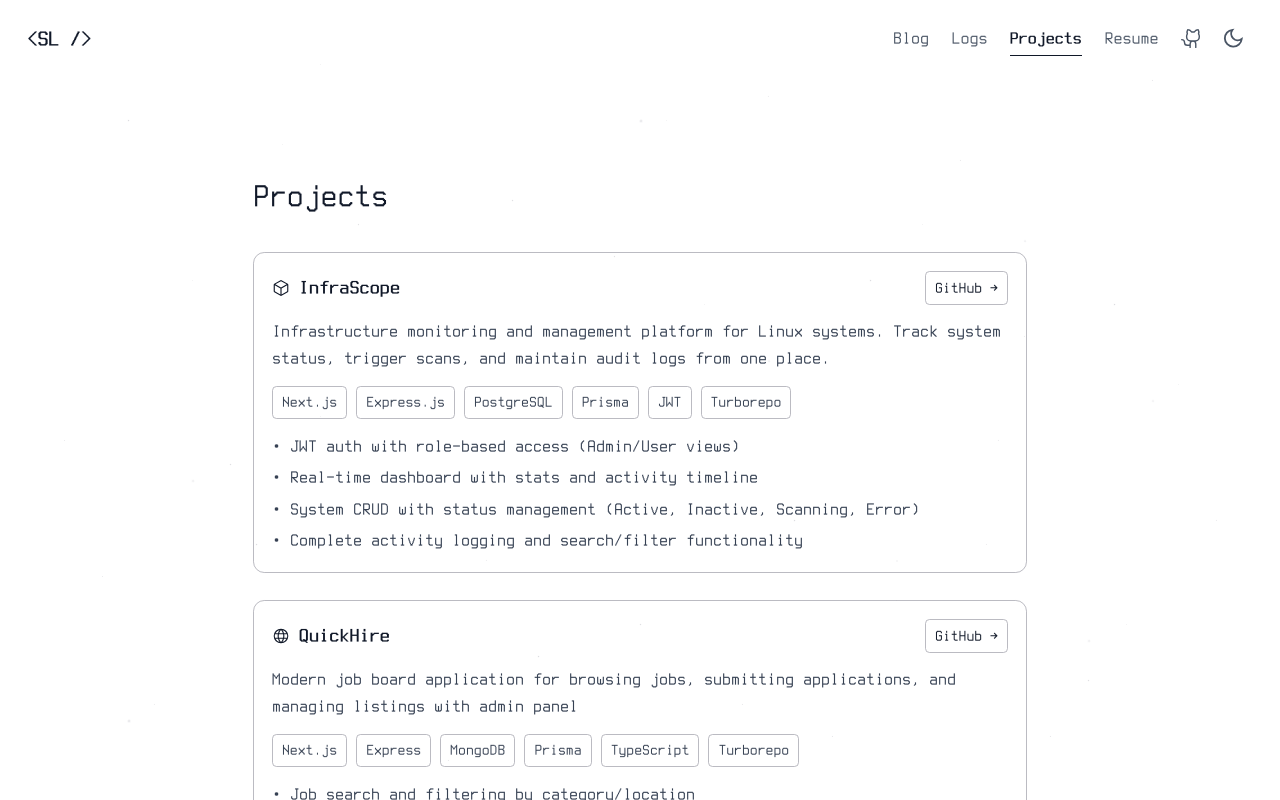
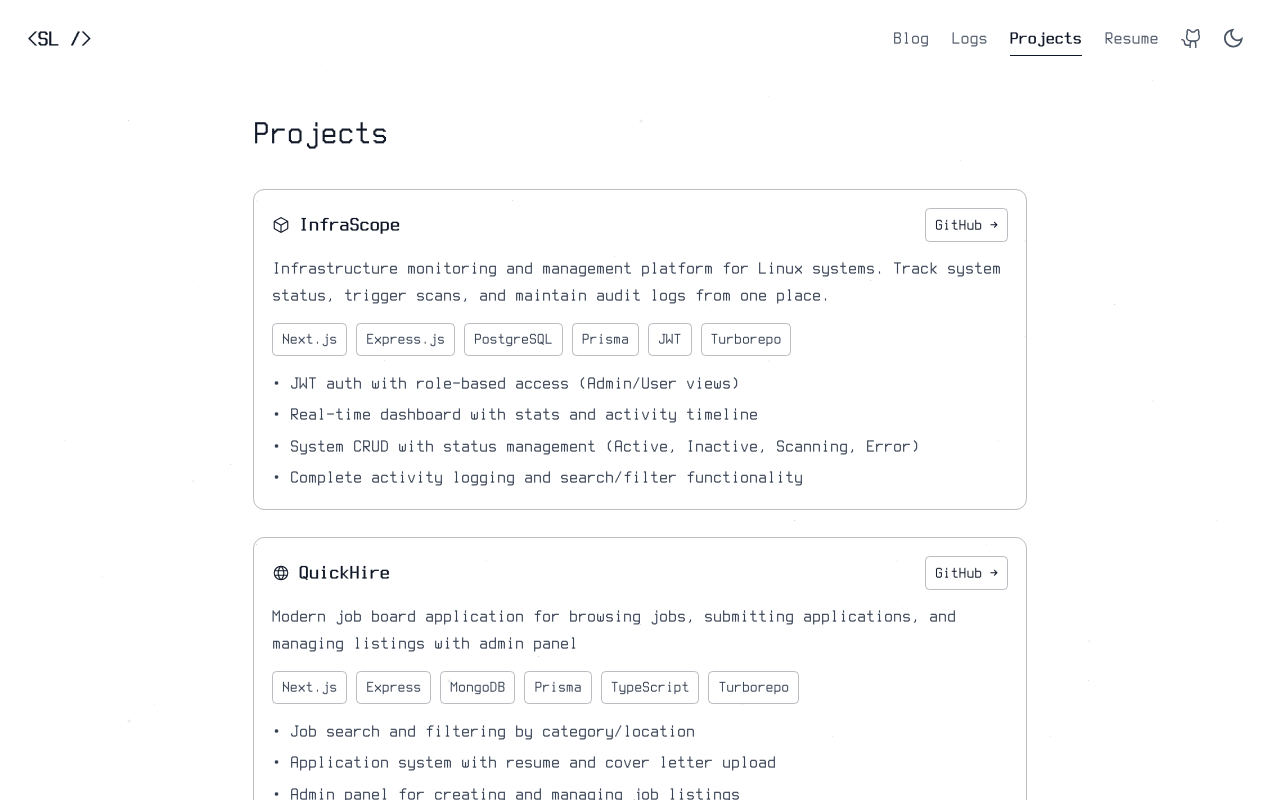
Before and after one commit to sheikhlimon/limon-portfolio, a Next.js app: page /projects in a window 1280 px wide. Shown: the top 800 px of the page. Built offline with nearby package versions, Linux system fonts and the light colour scheme.

Commit message:
adjust page spacing and remove back button

```diff
--- a/app/contributions/contributions-client.tsx
+++ b/app/contributions/contributions-client.tsx
@@ -2,7 +2,7 @@
 
 import { useSearchParams, useRouter } from 'next/navigation'
 import { motion } from 'framer-motion'
-import { GitPullRequest, Star, ArrowLeft, PushPin } from '@phosphor-icons/react'
+import { GitPullRequest, Star, PushPin } from '@phosphor-icons/react'
 
 interface Contribution {
   id: number
@@ -82,18 +82,11 @@ export default function ContributionsClient({ repos, allMerged, allOpen }: Contr
       {selectedRepo ? (
         // Repo detail view
         <motion.div
+          className="-mt-4"
           initial={{ opacity: 0, x: 20 }}
           animate={{ opacity: 1, x: 0 }}
           transition={{ duration: 0.3 }}
         >
-          <button
-            onClick={() => router.push('/contributions')}
-            className="group flex items-center gap-2 text-gray-700 dark:text-gray-300 hover:text-gray-900 dark:hover:text-white transition-colors mb-6 cursor-pointer"
-          >
-            <ArrowLeft className="w-4 h-4 group-hover:-translate-x-1 transition-transform" />
-            <span className="font-mono">back to repos</span>
-          </button>
-
           <h1 className="text-2xl sm:text-3xl font-medium text-gray-900 dark:text-white font-mono mb-6">
             {selectedRepo.fullName}
           </h1>
@@ -182,6 +175,7 @@ export default function ContributionsClient({ repos, allMerged, allOpen }: Contr
       ) : (
         // Repo list view
         <motion.div
+          className="-mt-4"
           initial={{ opacity: 0 }}
           animate={{ opacity: 1 }}
           transition={{ duration: 0.5 }}
--- a/app/projects/projects-client.tsx
+++ b/app/projects/projects-client.tsx
@@ -39,9 +39,9 @@ export default function ProjectsClient({ projects }: ProjectsClientProps) {
       animate={{ opacity: 1, y: 0 }}
       transition={{ duration: 0.6, ease: [0.22, 1, 0.36, 1] as const }}
     >
-      <div className="max-w-4xl mx-auto px-5 py-12">
+      <div className="max-w-4xl mx-auto px-5 pt-2 pb-12">
         <motion.div
-          className="space-y-8"
+          className="space-y-8 -mt-4"
           variants={containerVariants}
           initial="hidden"
           animate="visible"
```
